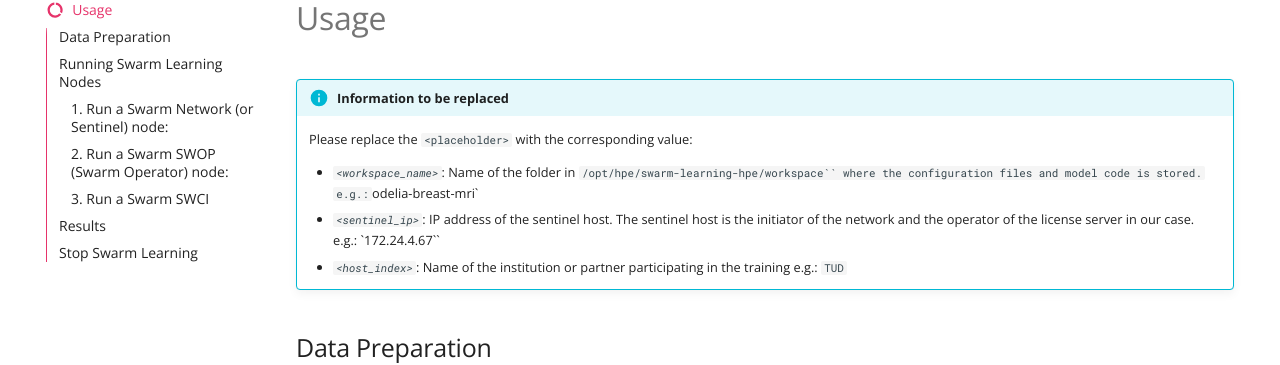
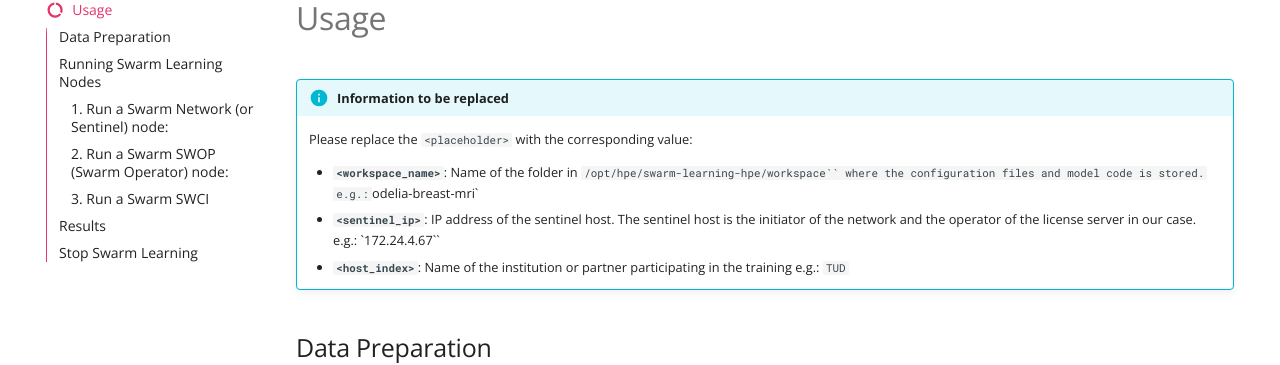
Before and after one commit to odelia-ai/odelia-ai.github.io, an MkDocs documentation site: the page built from docs/5_usage.md, in a window 1280 px wide. Shown: the part 149-514 px from the top of the page. Built offline with MkDocs 1.6.1 and Material for MkDocs 9.7.7, drawn with Linux system fonts in a browser that asks for light colours; comment, search, counter and statistics services are not loaded.

```diff
--- a/docs/5_usage.md
+++ b/docs/5_usage.md
@@ -10,9 +10,9 @@ status:
 !!! info "Information to be replaced"
     Please replace the `<placeholder>` with the corresponding value:
 
-    - *`<workspace_name>`*: Name of the folder in `/opt/hpe/swarm-learning-hpe/workspace`` where the configuration files and model code is stored. e.g.: `odelia-breast-mri`
-    - *`<sentinel_ip>`*: IP address of the sentinel host. The sentinel host is the initiator of the network and the operator of the license server in our case. e.g.: `172.24.4.67``
-    - *`<host_index>`*: Name of the institution or partner participating in the training e.g.: `TUD`
+    - **`<workspace_name>`**: Name of the folder in `/opt/hpe/swarm-learning-hpe/workspace`` where the configuration files and model code is stored. e.g.: `odelia-breast-mri`
+    - **`<sentinel_ip>`**: IP address of the sentinel host. The sentinel host is the initiator of the network and the operator of the license server in our case. e.g.: `172.24.4.67``
+    - **`<host_index>`**: Name of the institution or partner participating in the training e.g.: `TUD`
 
 ## Data Preparation
 
```
